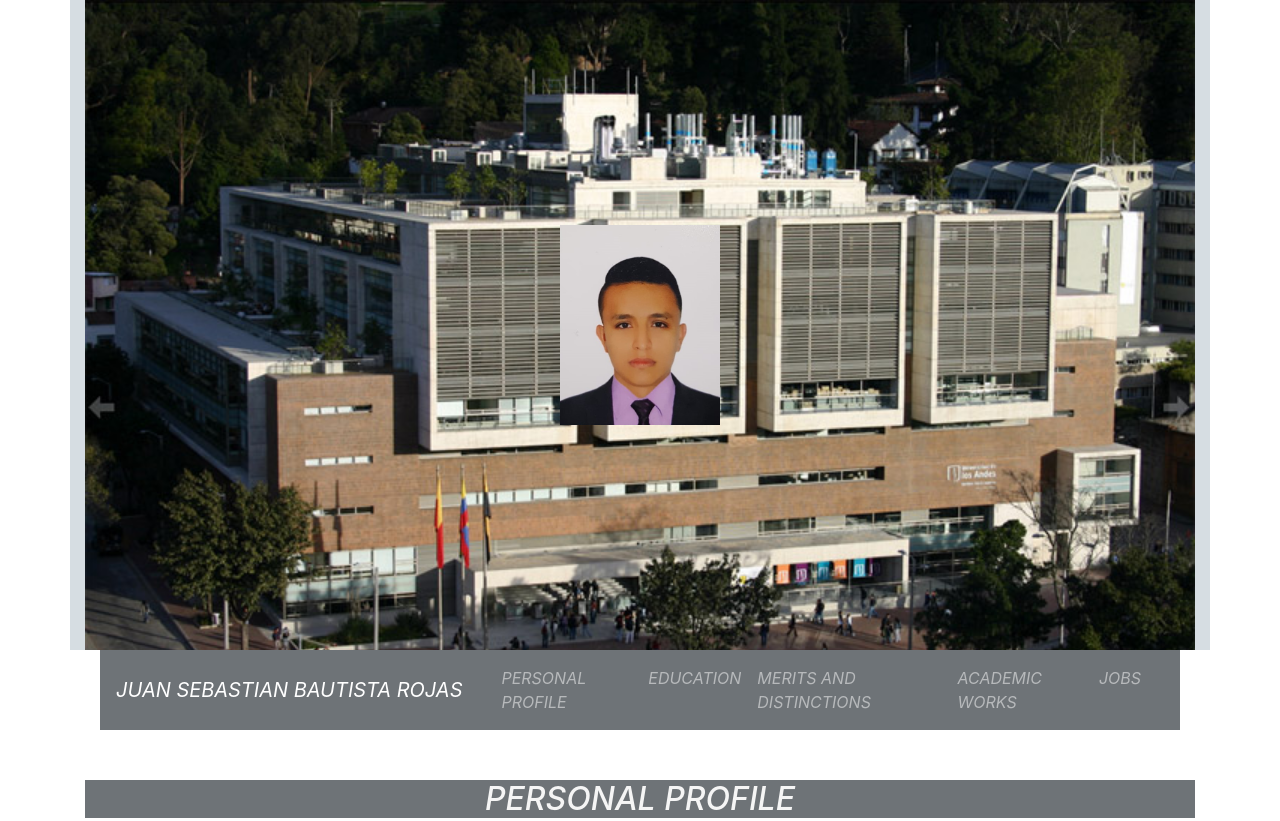
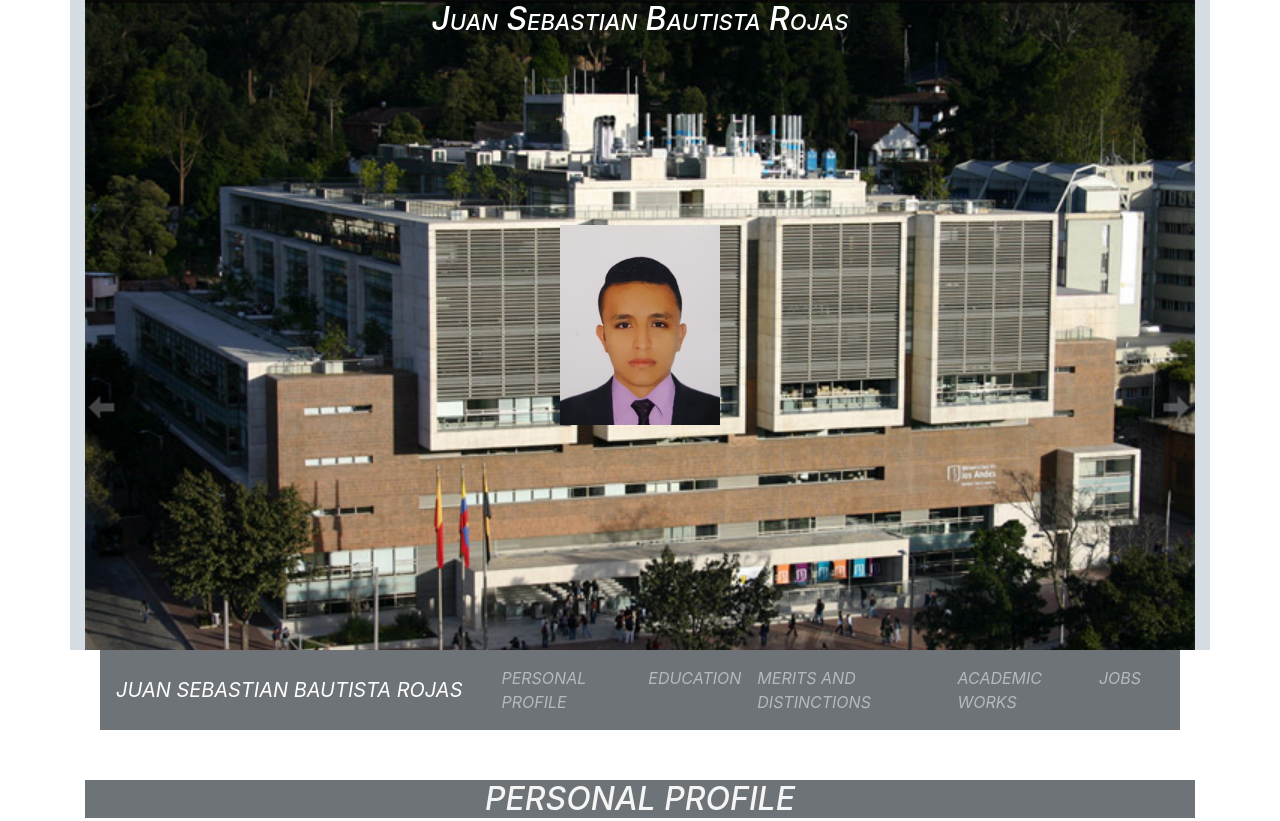
Before and after one commit to jsbautista/ProgramacionWeb, a plain HTML site: page index.html in a window 1280 px wide. Shown: the top 821 px of the page. Drawn offline with nearby package versions, Linux system fonts and the light colour scheme.

Commit message:
Se añadio el comentario y la captura. Se agrego un titulo en el header segun el warning del validator, pero es inecesario debido al diseño de la pagina.

```diff
--- a/index.html
+++ b/index.html
@@ -20,6 +20,7 @@
             <section id="banner">
                 <div class="container">
                     <div class="centrar">
+                        <h2 style="color: white; text-align: center;">Juan Sebastian Bautista Rojas</h2>
                         <img id="imagen" src="foto.jpg" alt="Foto Sebastian formal">
                     </div>
                 </div>
```
Also changed, not shown: CapturaValidator.PNG (added), 1 other file.
